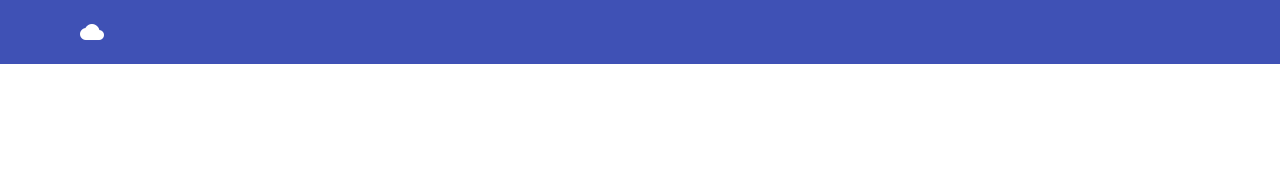
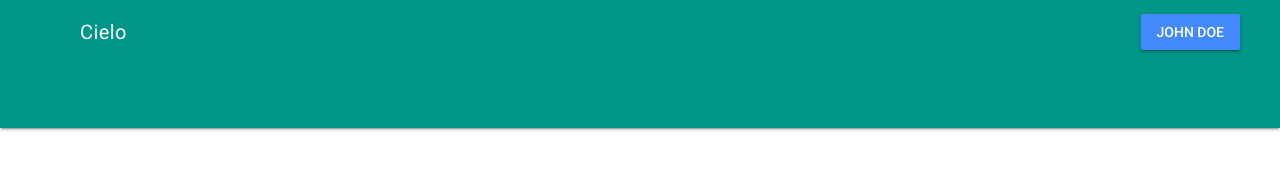
Before and after one commit to sabdhagiri/md-app, a plain HTML site: page index.html in a window 1280 px wide. Drawn offline with nearby package versions, Linux system fonts and the light colour scheme.

Commit message:
Testing out Material Design colors

```diff
--- a/index.html
+++ b/index.html
@@ -5,20 +5,39 @@
   <meta charset="utf-8">
   <meta name="viewport" content="width=device-width,initial-scale=1">
   <title>Greeting App</title>
+  <link rel="stylesheet" href="http://fonts.googleapis.com/css?family=Roboto:300,400,500,700" type="text/css">
   <link rel="stylesheet" href="https://fonts.googleapis.com/icon?family=Material+Icons">
-  <link rel="stylesheet" href="https://code.getmdl.io/1.3.0/material.indigo-amber.min.css">
+  <link rel="stylesheet" href="https://code.getmdl.io/1.3.0/material.teal-blue.min.css">
   <script defer src="https://code.getmdl.io/1.3.0/material.min.js"></script>
 </head>
 
 <body>
   <!-- Always shows a header, even in smaller screens. -->
-  <div class="mdl-layout">
-    <div class="mdl-layout__header">
+  <div class="mdl-layout mdl-js-layout mdl-layout--fixed-header">
+    <header class="mdl-layout__header">
       <div class="mdl-layout__header-row">
-        <i class="material-icons">cloud</i>
+
+        <span class="mdl-layout-title">Cielo</span>
+        <div class="mdl-layout-spacer"></div>
+          <button class="mdl-button mdl-js-button mdl-button--raised
+          mdl-js-ripple-effect mdl-button--accent mdl-color-text--white"
+          type="button" name="button" >John Doe</button>
+
       </div>
+      <div class="mdl-layout__header-row">
+
+
+      </div>
+
+
+    </header>
+    <div class="mdl-layout__drawer">
+      <span class="mdl-layout-title">Title</span>
     </div>
+
   </div>
+
+
 
 </body>
 
```
